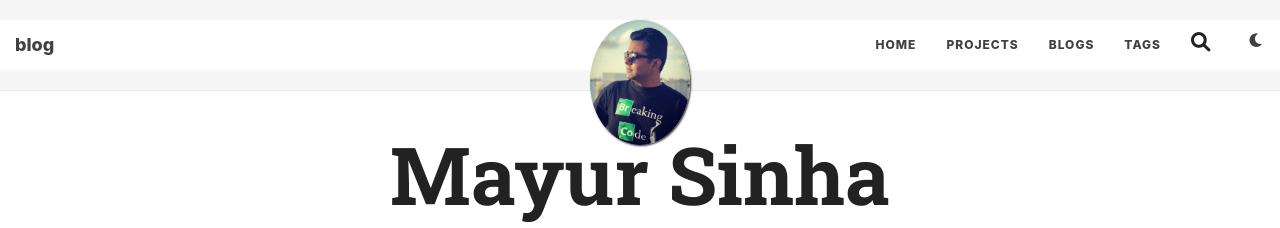
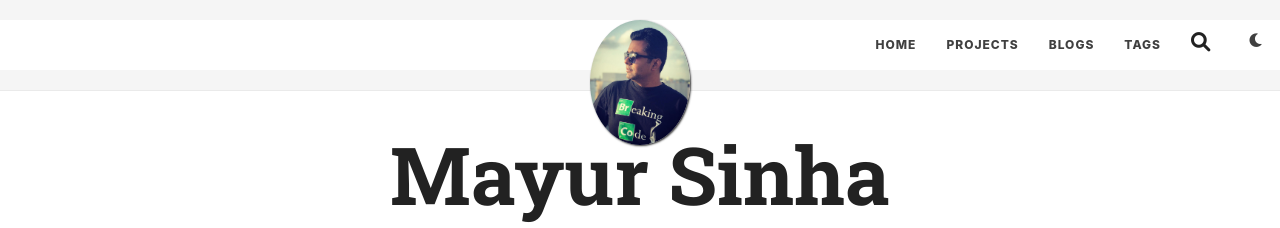
Before and after one commit to themayursinha/blog, a Jekyll site: the page built from index.md, in a window 1280 px wide. Shown: the top 228 px of the page. Built offline with Jekyll 4.4.1, drawn with Linux system fonts in a browser that asks for light colours; comment, search, counter and statistics services are not loaded.

Commit message:
fixing stuffs

```diff
--- a/_config.yml
+++ b/_config.yml
@@ -14,7 +14,7 @@ baseurl: ""
 # Of course don't forget to change the username and projectname to YOUR username and project
 
 # Name of website
-#title: Crypto thoughts
+title: "Mayur Sinha"
 
 # Short description of your site
 description: Mayur
--- a/css/main.css
+++ b/css/main.css
@@ -783,3 +783,7 @@ td.gutter {
   font-style: italic;
   font-size: 16px;
 }
+
+.navbar-brand {
+  display: none !important;
+}
```
